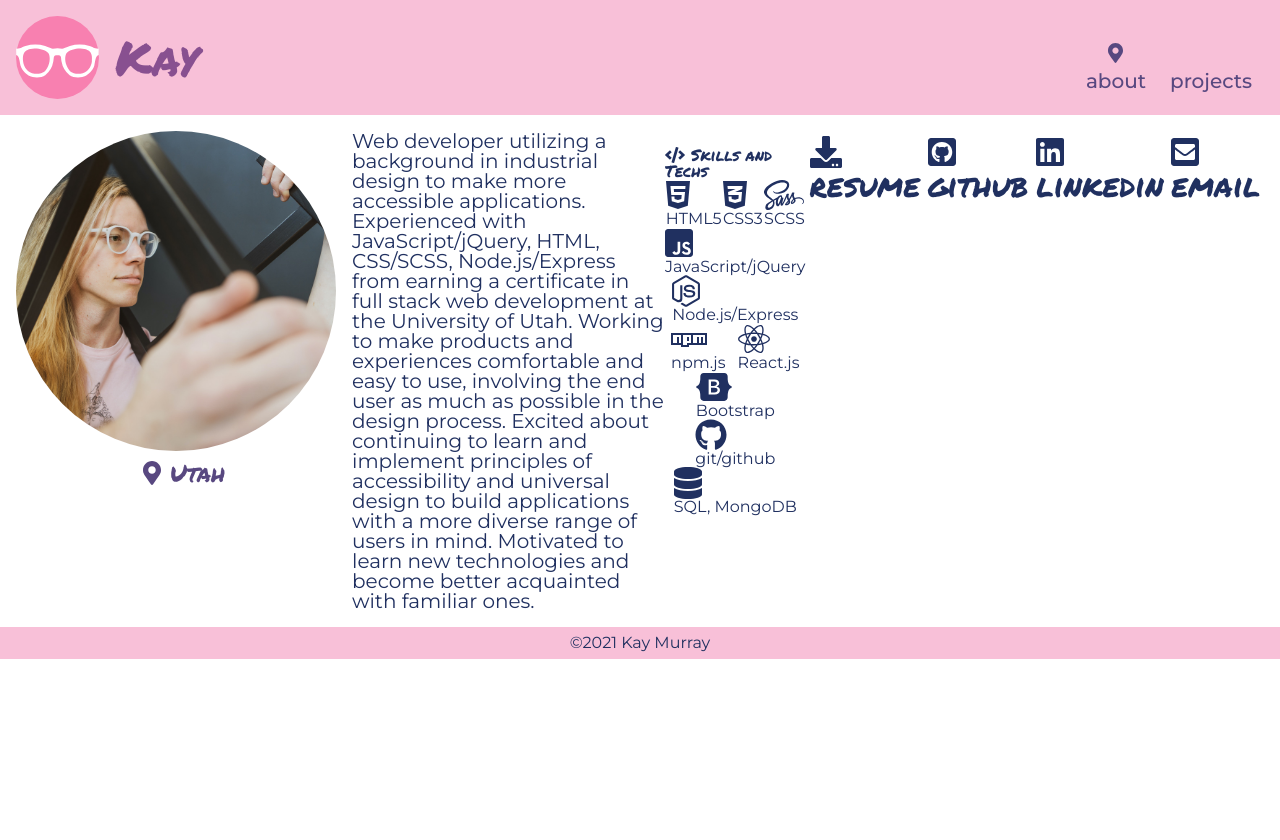
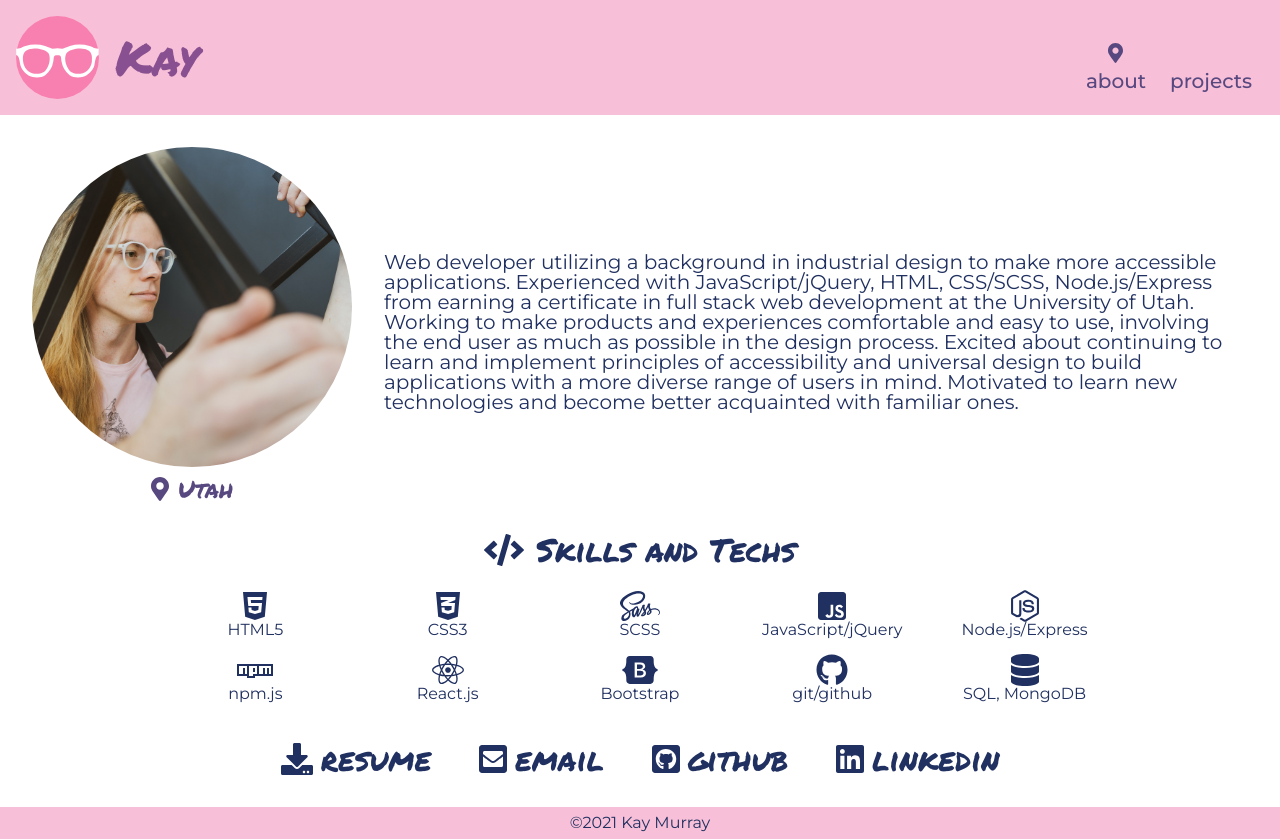
Before and after one commit to theykay/bubblegum, a React (Create React App) app: page / in a window 1280 px wide. Before the commit the page ends 800 px from the top, so only its background shows below. Built offline with nearby package versions, Linux system fonts and the light colour scheme.

Commit message:
styling for sm screens

```diff
--- a/src/Pages/AboutMe/AboutMe.jsx
+++ b/src/Pages/AboutMe/AboutMe.jsx
@@ -13,11 +13,10 @@ const AboutMe = () => {
   return (
     <>
       <section id="aboutMe">
-        <section>
+        <article id="graphic">
           <img id="profPic" src={ProfilePic} alt="me artistically draped around an overturned chair" />
           <h3 id="location"><FontAwesomeIcon icon={faMapMarkerAlt} /> Utah</h3>
-        </section>
-        <section>
+        </article>
         <article id="metails">
           {/* A bio that demonstrates experience in and passion for your desired role */}
           {/* a ‘bio’’ section that discusses your background and how it relates to the role you are currently going for.  */}
@@ -25,7 +24,7 @@ const AboutMe = () => {
           <p id="intro">Web developer utilizing a background in industrial design to make more accessible applications. Experienced with JavaScript/jQuery, HTML, CSS/SCSS, Node.js/Express from earning a certificate in full stack web development at the University of Utah. Working to make products and experiences comfortable and easy to use, involving the end user as much as possible in the design process. Excited about continuing to learn and implement principles of accessibility and universal design to build applications with a more diverse range of users in mind. Motivated to learn new technologies and become better acquainted with familiar ones.</p>
           <p id="experience"></p>
         </article>
-        </section>
+
         <section id="plsContinue">
           {/* random stuff about me */}
           {/* <p>Bad at video games but still enjoy playing</p> */}
@@ -80,6 +79,12 @@ const AboutMe = () => {
             <Link className="profLink" to={Resume} title="opens in new tab" target="_blank"><FontAwesomeIcon id="download" className="icon" icon={faDownload} />resume</Link>
           </li>
           <li className="meLinksItem">
+            <a className="profLink" href="mailto:murraykyleb@gmail.com" title="gmail/murraykyleb" target="_blank" rel="noreferrer">
+              <FontAwesomeIcon className="icon" icon={faEnvelopeSquare} />
+                email
+              </a>
+          </li>
+          <li className="meLinksItem">
             <a className="profLink" href="https://github.com/theykay" title="github/theykay" target="_blank" rel="noreferrer">
               <FontAwesomeIcon className="icon" icon={faGithubSquare} />
                 github
@@ -91,12 +96,7 @@ const AboutMe = () => {
                 linkedin
               </a>
           </li>
-          <li className="meLinksItem">
-            <a className="profLink" href="mailto:murraykyleb@gmail.com" title="gmail/murraykyleb" target="_blank" rel="noreferrer">
-              <FontAwesomeIcon className="icon" icon={faEnvelopeSquare} />
-                email
-              </a>
-          </li>
+
         </ul>
       </section>
     </>
--- a/src/Pages/AboutMe/AboutMe.scss
+++ b/src/Pages/AboutMe/AboutMe.scss
@@ -15,9 +15,20 @@ a {
   @include xs {
     flex-direction: column;
     align-items: center;
+    margin-top: 1.5rem;
   }
   @include sm {
     flex-direction: row;
+    margin: 2rem;
+    flex-flow: row wrap;
+    justify-content: space-around;
+    align-items: center;
+  }
+}
+
+#graphic {
+  @include sm {
+    margin-right: 2rem;
   }
 }
 
@@ -29,7 +40,6 @@ a {
   @include sm {
     -webkit-transform: scaleX(-1);
     transform: scaleX(-1);
-    margin-right: 1rem;
   }
 }
 
@@ -48,26 +58,10 @@ a {
   & p {
     font-size: 1.25rem;
   }
-}
-
-.meLinks {
-  display: flex;
-  float: left;
-  margin: 0 auto;
-  @include xs {
-    flex-direction: column;
-    justify-content: flex-start;
-    align-items: flex-start;
+  @include sm {
+    max-width: calc(100% - 22rem);
+    height: fit-content;
   }
-  @include sm {
-    flex-direction: row;
-    justify-content: flex-start;
-    align-items: flex-start;
-  }
-}
-
-.meLinksItem {
-  padding: .25rem;
 }
 
 .profLink {
@@ -100,15 +94,22 @@ a {
 
 #skills {
   padding: 1rem 0;
+  @include sm {
+
+  }
 }
 
 #skillsHeader {
   font-family: $fontFancy;
   color: $colorDark;
+  padding-bottom: 1rem;
+  text-align: center;
   @include xs {
     font-size: 1.5rem;
-    text-align: center;
-    padding-bottom: 1rem;
+  }
+  @include sm {
+    font-size: 2rem;
+
   }
 }
 
@@ -121,13 +122,17 @@ a {
 }
 
 .techItem {
+  display: inline-flex;
+  align-items: center;
+  flex-direction: column;
+  justify-content: center;
   @include xs {
-    display: inline-flex;
-    flex-direction: column;
-    justify-content: center;
-    align-items: center;
     padding: .25rem .5rem;
     width: 40%;
+  }
+  @include sm {
+    padding: .5rem .5rem;
+    width: 18%;
   }
 }
 
@@ -135,3 +140,27 @@ a {
   color: $colorDark;
   font-size: 2rem;
 }
+
+.meLinks {
+  display: flex;
+  float: left;
+  margin: 0 auto;
+  @include xs {
+    flex-direction: column;
+    justify-content: flex-start;
+    align-items: flex-start;
+  }
+  @include sm {
+    flex-direction: row;
+    justify-content: space-around;
+    align-items: center;
+    margin-top: 1rem;
+  }
+}
+
+.meLinksItem {
+  padding: .25rem;
+  @include sm {
+    padding: 0 1.5rem;
+  }
+}
```
Lines whose indentation alone changed are shown as unchanged.
